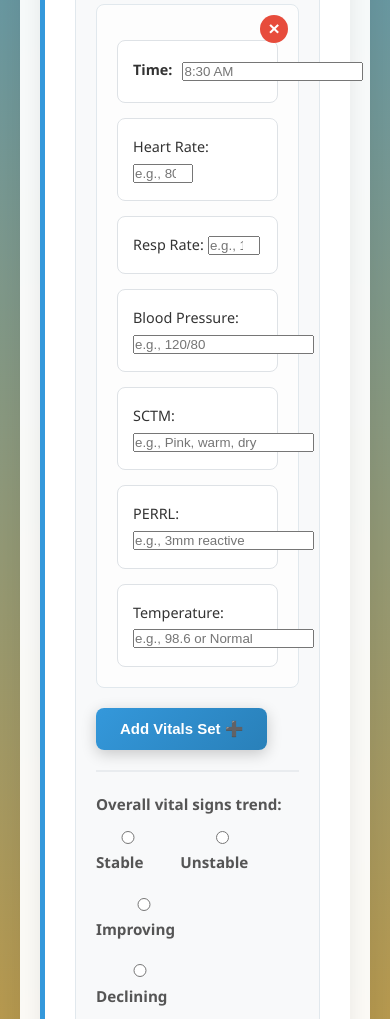
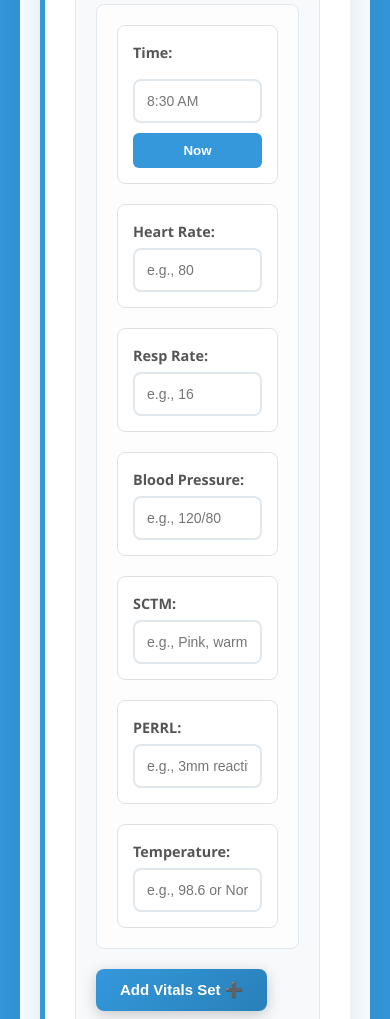
Before and after one commit to Orangedrewce/Simple-soap-note, a plain HTML site: page docs/index.html in a window 390 px wide. Shown: the part 3160-4179 px from the top of the page. Drawn offline with Linux system fonts and the light colour scheme.

Commit message:
Update styles.css

```diff
--- a/docs/styles.css
+++ b/docs/styles.css
@@ -40,10 +40,33 @@
 body {
     font-family: 'Segoe UI', Tahoma, Geneva, Verdana, sans-serif;
     line-height: 1.6;
-    color: var(--color-text-primary); /* Dark Gray */
-    background: linear-gradient(180deg, var(--color-accent-red),var(--color-accent-blue),var(--color-accent-orange), var(--color-accent-green)); /* Red -> Yellow -> Blue -> Green */
+    color: var(--color-text-primary);
+    background: linear-gradient(180deg,
+        var(--color-primary-light) 0%,
+        var(--color-accent-red) 31.5%,
+        var(--color-accent-blue) 35%,
+        var(--color-accent-blue) 65%,
+        var(--color-accent-orange) 70.5%,
+        var(--color-accent-orange) 76.5%,
+        var(--color-accent-green) 81%,
+        var(--color-accent-green) 86%,
+        var(--color-primary-light) 100%
+    );
     min-height: 100vh;
     padding: 20px;
+}
+
+/* Accessibility utility class */
+.visually-hidden {
+    position: absolute;
+    width: 1px;
+    height: 1px;
+    padding: 0;
+    margin: -1px;
+    overflow: hidden;
+    clip: rect(0, 0, 0, 0);
+    white-space: nowrap;
+    border: 0;
 }
 
 /* ==========================================================================
@@ -186,7 +209,7 @@ body {
     margin-bottom: 20px;
 }
 
-.field-group label {
+.field-group label, .vital-item label {
     display: block;
     margin-bottom: 8px;
     font-weight: 600;
@@ -196,7 +219,8 @@ body {
 
 .field-group textarea,
 .field-group input,
-.field-group select {
+.field-group select,
+.vital-item input {
     width: 100%;
     padding: 12px;
     border: 2px solid var(--color-border); /* Light Gray */
@@ -218,7 +242,8 @@ body {
 
 .field-group textarea:focus,
 .field-group input:focus,
-.field-group select:focus {
+.field-group select:focus,
+.vital-item input:focus {
     outline: none;
     border-color: var(--color-accent-blue); /* Bright Blue */
     box-shadow: 0 0 0 3px rgba(52, 152, 219, 0.2);
@@ -242,13 +267,13 @@ body {
     border-radius: 8px;
     background: #fdfdfd;
     position: relative;
+    transition: background-color 0.3s;
 }
 
 .vitals-grid {
     display: grid;
     grid-template-columns: repeat(auto-fit, minmax(150px, 1fr));
-    gap: 15px;
-    margin-top: 15px;
+    gap: 20px 15px;
 }
 
 .time-item {
@@ -256,9 +281,9 @@ body {
     display: flex;
     align-items: center;
     gap: 10px;
-    background: #f0f4f8;
-    padding: 10px;
-    border-radius: 6px;
+    background-color: transparent; /* Removed inconsistent background */
+    padding: 0; /* Removed inconsistent padding */
+    border: none; /* Removed inconsistent border */
 }
 
 .time-item label {
@@ -267,8 +292,12 @@ body {
     font-weight: bold;
 }
 
+.time-item input {
+    margin-bottom: 0;
+}
+
 .set-time-btn {
-    padding: 8px 12px;
+    padding: 10px 15px;
     background: var(--color-accent-blue); /* Bright Blue */
     color: var(--color-primary-light); /* Pure White */
     border: none;
@@ -284,20 +313,22 @@ body {
 
 .remove-vitals-btn {
     position: absolute;
-    top: 10px;
-    right: 10px;
+    top: 8px;
+    right: 8px;
     background: var(--color-accent-red); /* Bright Red */
     color: var(--color-primary-light); /* Pure White */
     border: none;
     border-radius: 50%;
-    width: 28px;
-    height: 28px;
+    width: 26px;
+    height: 26px;
     font-weight: bold;
     cursor: pointer;
-    line-height: 28px;
+    line-height: 26px;
     text-align: center;
-    font-size: 1.2em;
+    font-size: 1.1em;
     transition: all 0.2s ease;
+    z-index: 2; /* Ensures it's above other elements */
+    display: none; /* Hidden by default, shown by JS */
 }
 
 .remove-vitals-btn:hover {
@@ -464,18 +495,20 @@ body {
    8. INPUT VALIDATION FEEDBACK
    ========================================================================== */
 
-.field-group input:invalid,
-.vital-item input:invalid {
+input:invalid:not(:placeholder-shown) {
     border-color: var(--color-accent-red); /* Bright Red */
     box-shadow: 0 0 0 3px rgba(231, 76, 60, 0.2);
 }
 
-.field-group input:valid:focus,
-.vital-item input:valid:focus {
+input:valid:not(:placeholder-shown) {
     border-color: var(--color-accent-green); /* Emerald Green */
     box-shadow: 0 0 0 3px rgba(39, 174, 96, 0.2);
 }
 
+input:focus:invalid {
+     border-color: var(--color-accent-red);
+     box-shadow: 0 0 0 3px rgba(231, 76, 60, 0.2);
+}
 
 /* ==========================================================================
    9. ANIMATIONS & TRANSITIONS
@@ -505,7 +538,17 @@ body {
     }
 
     .vitals-grid {
-        grid-template-columns: repeat(auto-fit, minmax(120px, 1fr));
+        grid-template-columns: repeat(auto-fit, minmax(140px, 1fr));
     }
 }
+
+@media (max-width: 480px) {
+    .vitals-grid {
+        /* Stack all items in a single column on small screens */
+        grid-template-columns: 1fr;
+    }
+    .time-item {
+        flex-direction: column;
+        align-items: stretch;
+    }
 }
```
